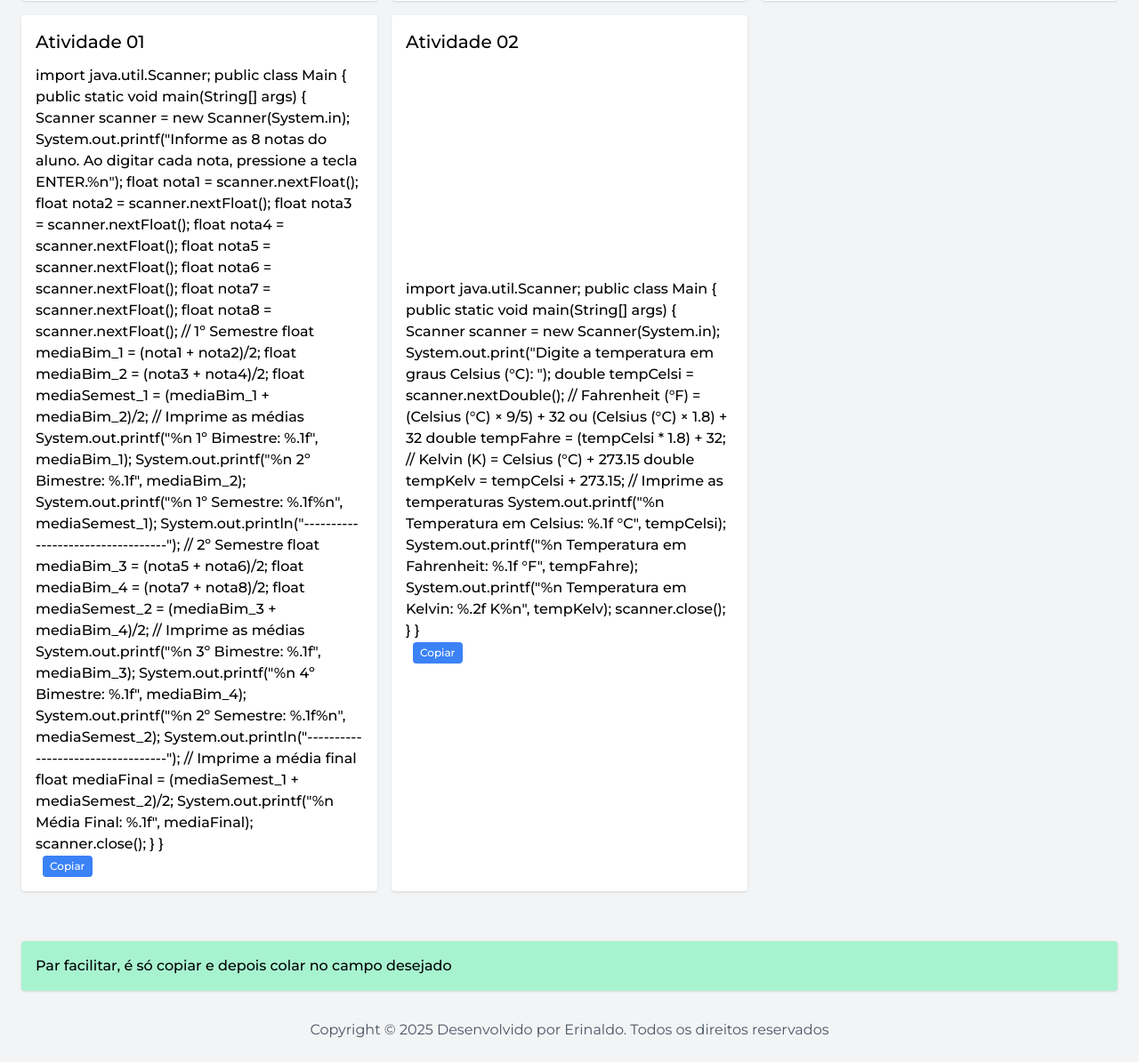
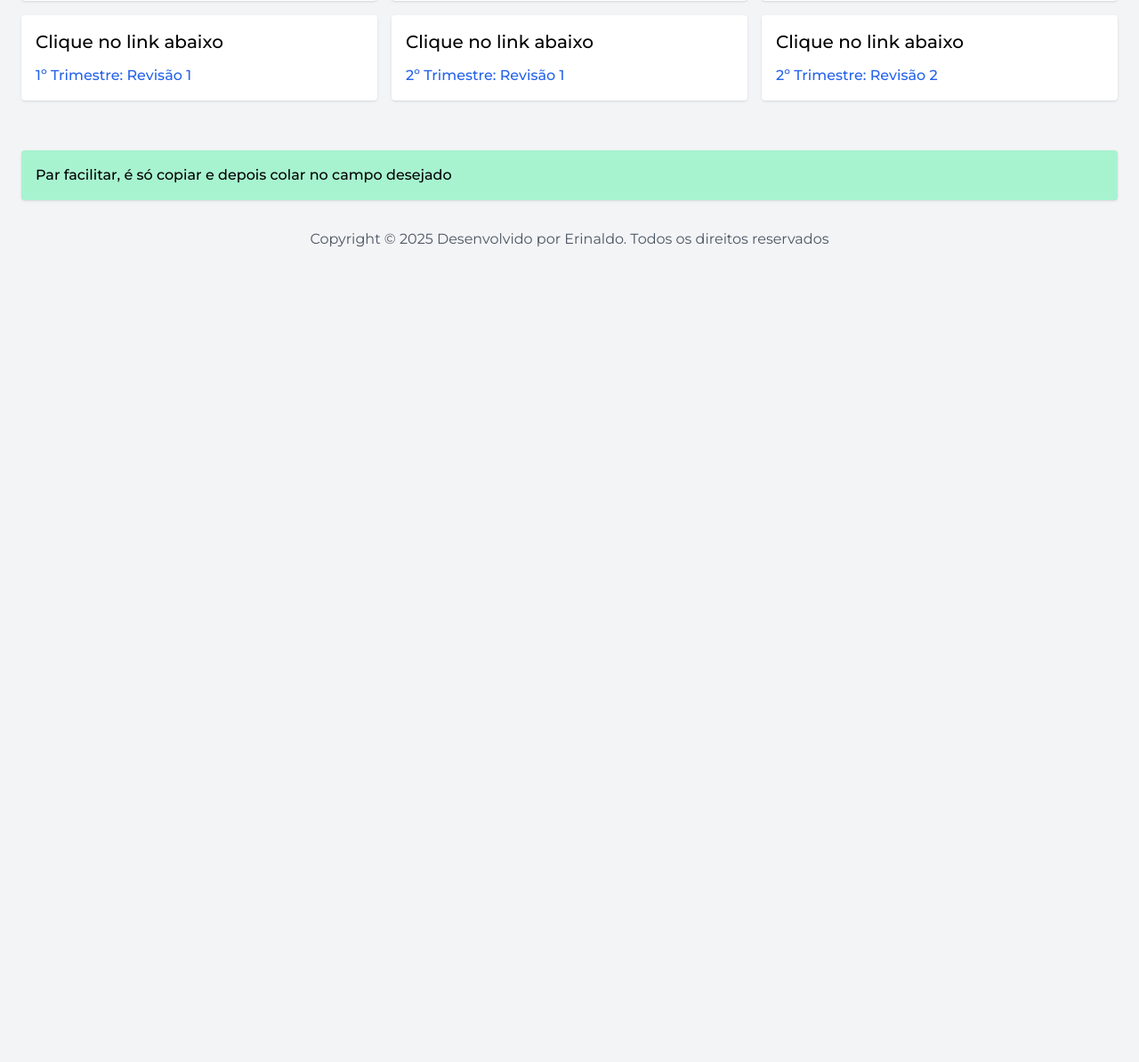
Before and after one commit to erynaldo/ceti.sjb, a Flask app: page /aluno in a window 1280 px wide. Shown: the part 301-1495 px from the top of the page at 89% size. After the commit the page ends 579 px from the top, so only its background shows below. Run offline with Flask 3, Linux system fonts and the light colour scheme; the visitor is signed in with stand-in values (Sample User, id 1); data that the repository does not hold is empty; some libraries are stand-ins or nearby versions.

Commit message:
acrescentando links

```diff
--- a/templates/aluno.html
+++ b/templates/aluno.html
@@ -85,101 +85,20 @@
           class="px-2 py-1 bg-orange-500 text-white text-xm rounded hover:text-black">Acessar Github</a></p>
     </div>
 
-
     <div class="bg-white rounded shadow p-4 grid grid-cols-1">
-      <p class="text-xl font-medium mb-3">Atividade 01</p>
-      <p class="text-2sm font-medium">import java.util.Scanner;
-
-public class Main
-{
-	public static void main(String[] args) {
-
-        Scanner scanner = new Scanner(System.in);
-
-        System.out.printf("Informe as 8 notas do aluno. Ao digitar cada nota, pressione a tecla ENTER.%n");
-        float nota1 = scanner.nextFloat();
-        float nota2 = scanner.nextFloat();
-        float nota3 = scanner.nextFloat();
-        float nota4 = scanner.nextFloat();
-        float nota5 = scanner.nextFloat();
-        float nota6 = scanner.nextFloat();
-        float nota7 = scanner.nextFloat();
-        float nota8 = scanner.nextFloat();
-
-        // 1º Semestre
-        float mediaBim_1 = (nota1 + nota2)/2;
-        float mediaBim_2 = (nota3 + nota4)/2;
-        float mediaSemest_1 = (mediaBim_1 + mediaBim_2)/2;
-
-        // Imprime as médias
-        System.out.printf("%n 1º Bimestre: %.1f", mediaBim_1);
-        System.out.printf("%n 2º Bimestre: %.1f", mediaBim_2);
-        System.out.printf("%n 1º Semestre: %.1f%n", mediaSemest_1);
-
-        System.out.println("----------------------------------");
-
-        // 2º Semestre
-        float mediaBim_3 = (nota5 + nota6)/2;
-        float mediaBim_4 = (nota7 + nota8)/2;
-        float mediaSemest_2 = (mediaBim_3 + mediaBim_4)/2;
-
-        // Imprime as médias
-        System.out.printf("%n 3º Bimestre: %.1f", mediaBim_3);
-        System.out.printf("%n 4º Bimestre: %.1f", mediaBim_4);
-        System.out.printf("%n 2º Semestre: %.1f%n", mediaSemest_2);
-
-        System.out.println("----------------------------------");
-
-        // Imprime a média final
-        float mediaFinal = (mediaSemest_1 + mediaSemest_2)/2;
-        System.out.printf("%n Média Final: %.1f", mediaFinal);
-
-        scanner.close();
-
-	}
-}
-        <br><button type="button" onclick="copiarSenhaGmail('senha-gmail')"
-          class="ml-2 px-2 py-1 bg-blue-500 text-white rounded text-xs hover:bg-blue-600">
-          Copiar
-        </button>
-      </p>
+      <p class="text-xl font-medium mb-3">Clique no link abaixo</p>
+      <p class="text-2sm font-medium"><a href="https://mega.nz/file/N14jwQbR#MfWpeaf0AIbRHyEH--YREbF9KjsVeTAsNYNIjXlo1cY" target="_blank" class="text-blue-600 hover:underline">1º Trimestre: Revisão 1</a></p>
     </div>
 
-    <div class="bg-white rounded shadow p-4 grid grid-cols-1">
-      <p class="text-xl font-medium mb-3">Atividade 02</p>
-      <p class="text-2sm font-medium">import java.util.Scanner;
-
-public class Main
-{
-	public static void main(String[] args) {
-
-        Scanner scanner = new Scanner(System.in);
-
-        System.out.print("Digite a temperatura em graus Celsius (°C): ");
-        double tempCelsi = scanner.nextDouble();
-
-        // Fahrenheit (°F) = (Celsius (°C) × 9/5) + 32 ou (Celsius (°C) × 1.8) + 32
-        double tempFahre = (tempCelsi * 1.8) + 32;
-
-        // Kelvin (K) = Celsius (°C) + 273.15
-        double tempKelv = tempCelsi + 273.15;
-
-        // Imprime as temperaturas
-        System.out.printf("%n Temperatura em Celsius: %.1f °C", tempCelsi);
-        System.out.printf("%n Temperatura em Fahrenheit: %.1f °F", tempFahre);
-        System.out.printf("%n Temperatura em Kelvin: %.2f K%n", tempKelv);
-
-        scanner.close();
-
-	}
-}
-        <br><button type="button" onclick="copiarSenhaGmail('senha-gmail')"
-          class="ml-2 px-2 py-1 bg-blue-500 text-white rounded text-xs hover:bg-blue-600">
-          Copiar
-        </button>
-      </p>
+     <div class="bg-white rounded shadow p-4 grid grid-cols-1">
+      <p class="text-xl font-medium mb-3">Clique no link abaixo</p>
+      <p class="text-2sm font-medium"><a href="https://mega.nz/file/dhAh3BJB#0pi2kbBwEONTq1jwWlK6osJcHsG2djDftksQf_T5P_0" target="_blank" class="text-blue-600 hover:underline">2º Trimestre: Revisão 1</a></p>
     </div>
 
+     <div class="bg-white rounded shadow p-4 grid grid-cols-1">
+      <p class="text-xl font-medium mb-3">Clique no link abaixo</p>
+      <p class="text-2sm font-medium"><a href="https://mega.nz/file/Apgh2a4I#3vblQE8YEVvsofmel65CgJesNzNaH_77pvvDmy2Xd_w" target="_blank" class="text-blue-600 hover:underline">2º Trimestre: Revisão 2</a></p>
+    </div>
 
   </div>
 
```
